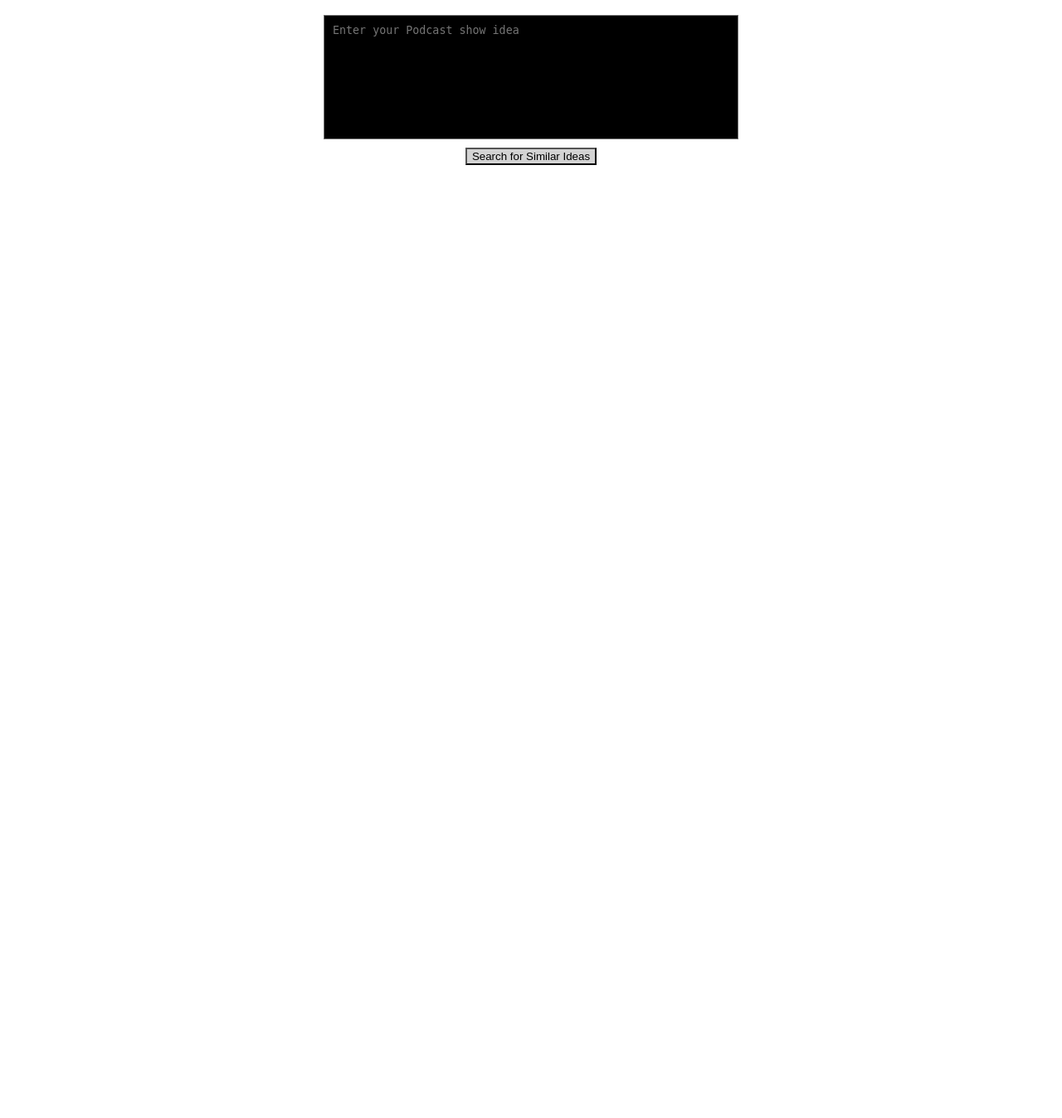
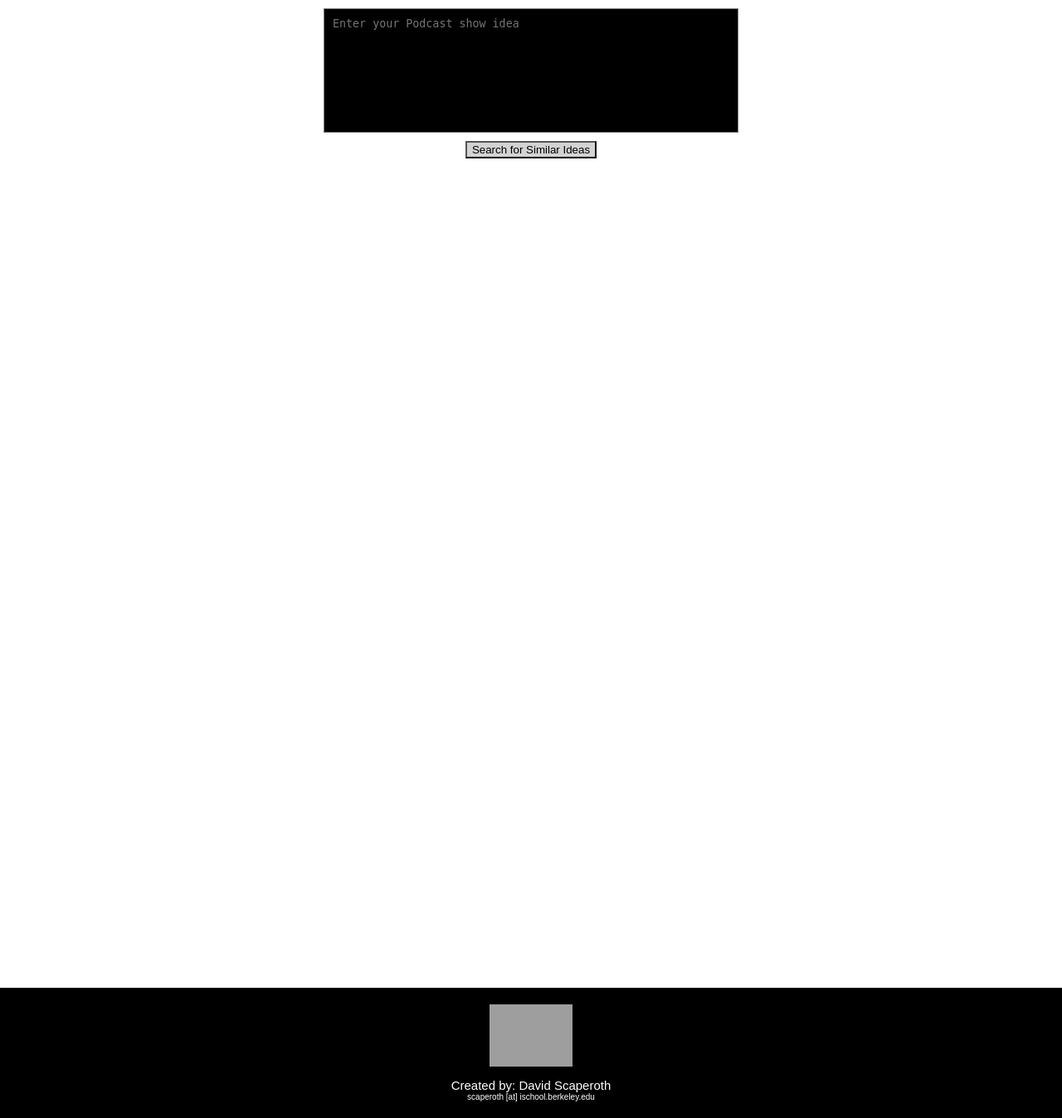
Before and after one commit to scaperothian/embedding-viz, a Flask app: page / in a window 1280 px wide. Shown: the whole page at 83% size. Before the commit the page ends 199 px from the top, so only its background shows below. Run offline with Flask 3, Linux system fonts and the light colour scheme; parts of the project's set-up code (start-up, migrations or seed data) failed here and were passed over; grey boxes are pictures that could not be loaded.

Commit message:
adding footer.

```diff
--- a/templates/index.html
+++ b/templates/index.html
@@ -97,10 +97,52 @@
             text-align: left;
             color: grey;
         }
+
+        .row {
+            display: flex;
+            justify-content: space-between;
+            padding-right: 5%;
+            padding-left: 5%;
+            padding-bottom: 0px;
+            padding-top: 0px;
+        }
+
+        .footer {
+            background-color: black;
+            color: white;
+        }
+
+        .school-logo {
+            margin-bottom: 10px;
+            margin-top: 20px;
+            text-align: center;
+        }
+
+        .name-text {
+            font-family: 'Arial';
+            font-size: 15px;
+            text-align: center;
+            margin-top: 0px;
+            margin-bottom: 0px
+        }
+
+        .email-text {
+            font-family: 'Arial';
+            font-size: 10px;
+            text-align: center;
+            margin-top: 0px;
+            margin-bottom: 20px;
+        }
+
+        footer.container-fluid {
+            margin-top: 1000px;
+            /* Use the desired spacing in pixels */
+        }
     </style>
 </head>
 
-<body style="background-color: white;">
+<body style="background-color: white; margin:0px">
+    <div>
         <form action="/" method="POST">
             <div class="flex-container">
                 <textarea name="input_text" rows="5" placeholder="Enter your Podcast show idea"></textarea>
@@ -126,6 +168,26 @@
             {% endfor %}
         </div>
         {% endif %}
+    </div>
+    <!-- Footer -->
+    <footer class="container-fluid text-center footer">
+        <div class="row">
+            <div class="col-sm-1"></div>
+            <div class="col-sm-9 school-logo">
+                <img src="{{url_for('static', filename='berkeleyischool-logo-alternate-white-lg.png')}}" alt="Berkeley"
+                    width="25%" height="auto">
+            </div>
+            <div class="col-sm-1"></div>
+        </div>
+        <div class="row">
+            <div class="col-sm-1"></div>
+            <div class="col-sm-3">
+                <p class="name-text">Created by: David Scaperoth </p>
+                <p class="email-text">scaperoth [at] ischool.berkeley.edu</p>
+            </div>
+            <div class="col-sm-1"></div>
+        </div>
+    </footer>
 </body>
 
 </html>
```
Lines whose indentation alone changed are shown as unchanged.
